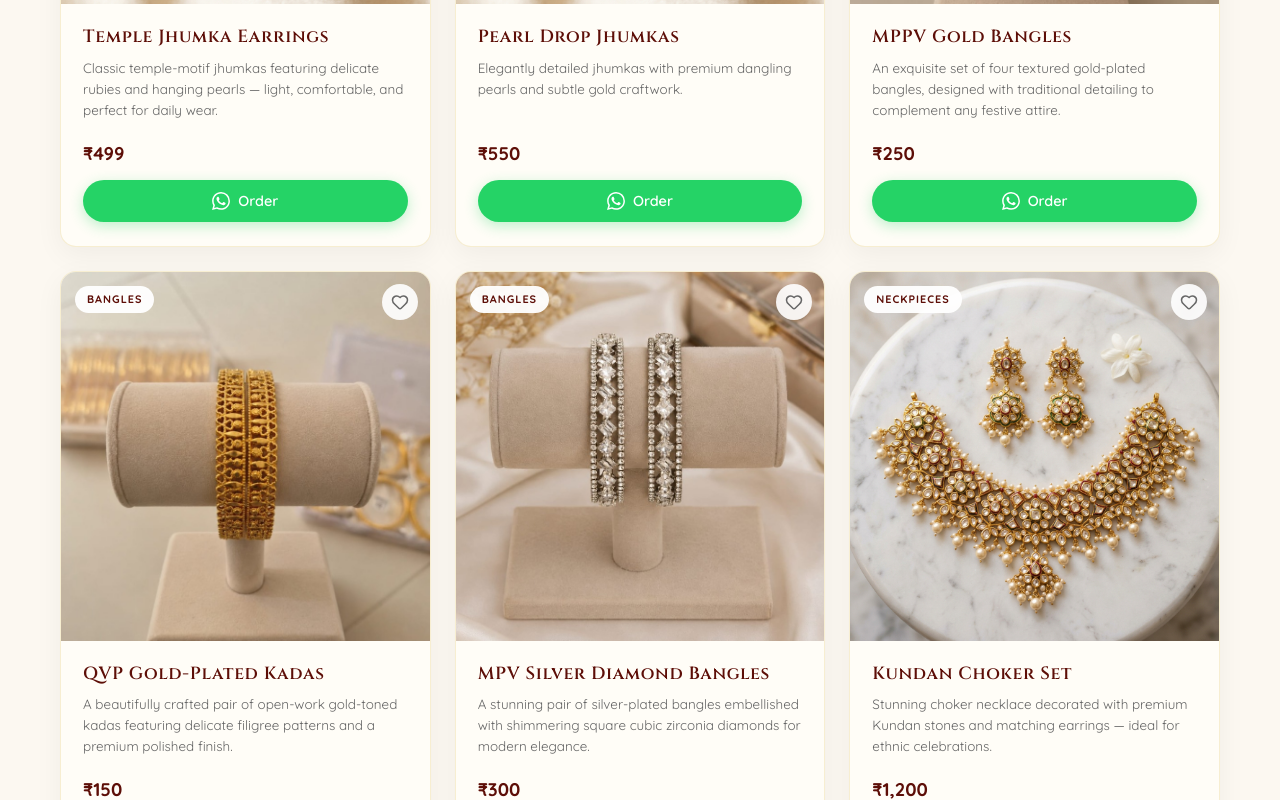
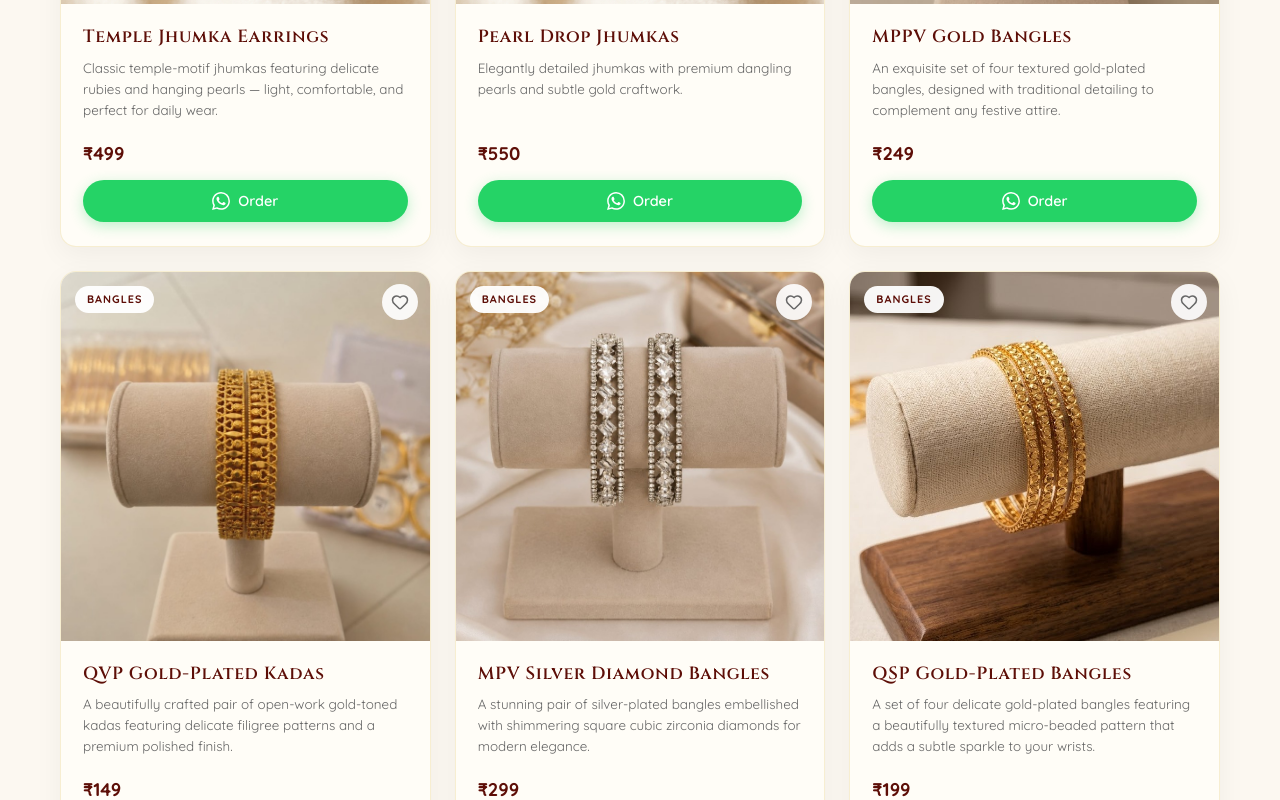
Before and after one commit to ingawaleomkar0904/nechi-bling, a React (Vite) app: page /shop in a window 1280 px wide. Shown: the part 880-1680 px from the top of the page. Built offline with nearby package versions, Linux system fonts and the light colour scheme.

Commit message:
Add QSP bangle and update pricing for existing bangles

```diff
--- a/src/pages/Shop.jsx
+++ b/src/pages/Shop.jsx
@@ -12,6 +12,7 @@ import giftBoxPremiumImg from '../assets/gift_box_premium.png';
 import mppvBanglesImg from '../assets/mppv_bangles.jpg';
 import qvpBanglesImg from '../assets/qvp_bangles.jpg';
 import mpvBanglesImg from '../assets/mpv_bangles.jpg';
+import qspBanglesImg from '../assets/qsp_bangles.jpg';
 
 const CATEGORIES = ['All', 'Bangles', 'Earrings', 'Neckpieces', 'Gifting'];
 
@@ -44,7 +45,7 @@ const products = [
     id: 3,
     name: 'MPPV Gold Bangles',
     category: 'Bangles',
-    price: '₹250',
+    price: '₹249',
     image: mppvBanglesImg,
     description: 'An exquisite set of four textured gold-plated bangles, designed with traditional detailing to complement any festive attire.',
   },
@@ -52,7 +53,7 @@ const products = [
     id: 4,
     name: 'QVP Gold-Plated Kadas',
     category: 'Bangles',
-    price: '₹150',
+    price: '₹149',
     image: qvpBanglesImg,
     description: 'A beautifully crafted pair of open-work gold-toned kadas featuring delicate filigree patterns and a premium polished finish.',
   },
@@ -60,9 +61,17 @@ const products = [
     id: 9,
     name: 'MPV Silver Diamond Bangles',
     category: 'Bangles',
-    price: '₹300',
+    price: '₹299',
     image: mpvBanglesImg,
     description: 'A stunning pair of silver-plated bangles embellished with shimmering square cubic zirconia diamonds for modern elegance.',
+  },
+  {
+    id: 10,
+    name: 'QSP Gold-Plated Bangles',
+    category: 'Bangles',
+    price: '₹199',
+    image: qspBanglesImg,
+    description: 'A set of four delicate gold-plated bangles featuring a beautifully textured micro-beaded pattern that adds a subtle sparkle to your wrists.',
   },
   {
     id: 5,
```
Also changed, not shown: src/assets/qsp_bangles.jpg (added).
